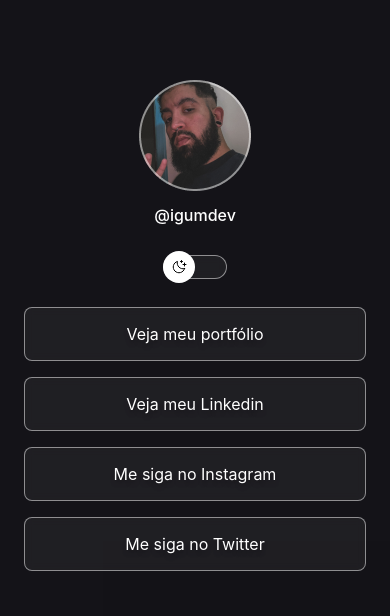
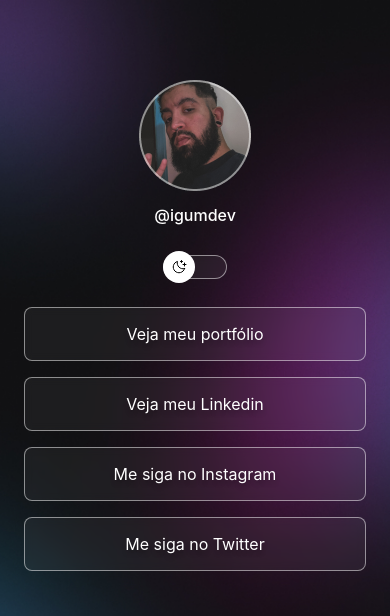
Before and after one commit to IguMdev/DevLinks, a plain HTML site: page index.html in a window 390 px wide. Shown: the top 616 px of the page. Drawn offline with nearby package versions, Linux system fonts and the light colour scheme.

Commit message:
:tada: Changed background based on media queries

```diff
--- a/style.css
+++ b/style.css
@@ -26,7 +26,7 @@
 
 body {
     background: var(--bg-url) no-repeat top center/cover;
-    height: 20000vh;
+    height: 100vh;
 }
 
 body * {
```
